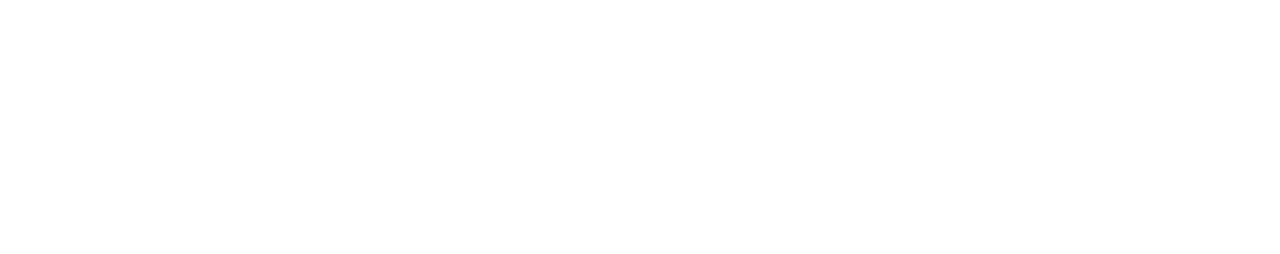
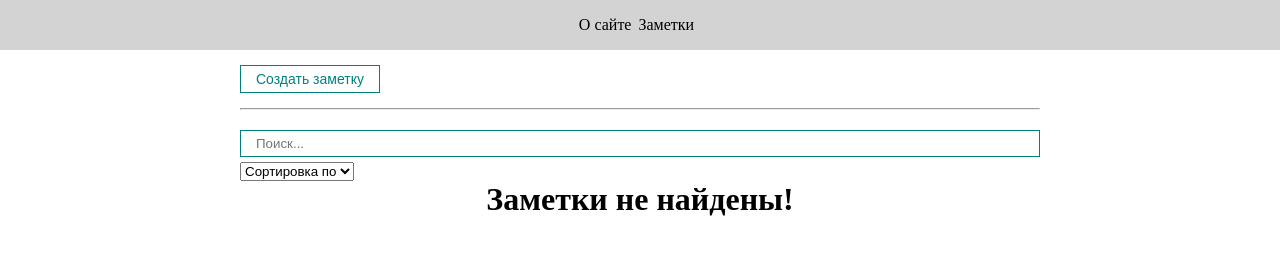
Before and after one commit to Hondaris/NoteRe-p, a plain HTML site: page index.html in a window 1280 px wide. Drawn offline with Linux system fonts and the light colour scheme; the site is published under a folder, as on GitHub Pages, so addresses that start at the root find nothing.

Commit message:
Update index.html

```diff
--- a/index.html
+++ b/index.html
@@ -1 +1 @@
-<!doctype html><html lang="en"><head><meta charset="utf-8"/><meta name="viewport" content="width=device-width,initial-scale=1"/><title>Заметки</title><script defer="defer" src="/static/js/main.4380598a.js"></script><link href="/static/css/main.5fdcde3c.css" rel="stylesheet"></head><body><noscript>You need to enable JavaScript to run this app.</noscript><div id="root"></div></body></html>
+<!doctype html><html lang="en"><head><meta charset="utf-8"/><meta name="viewport" content="width=device-width,initial-scale=1"/><title>Заметки</title><script defer="defer" src="./static/js/main.4380598a.js"></script><link href="./static/css/main.5fdcde3c.css" rel="stylesheet"></head><body><noscript>You need to enable JavaScript to run this app.</noscript><div id="root"></div></body></html>
```
